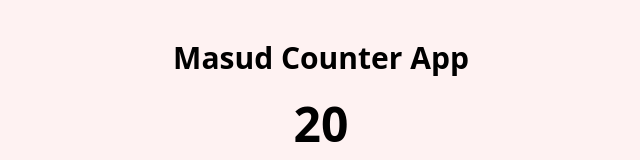
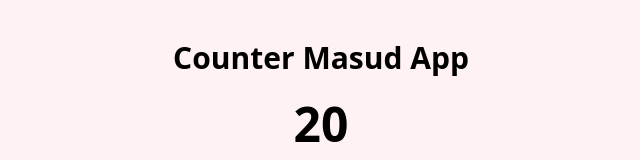
Before and after one commit to MesudQuluzade/reactders, a React (Vite) app: page / in a window 1280 px wide. Shown: the top 160 px of the page, without its empty margins (319-959 px from the left). Built offline with nearby package versions, Linux system fonts and the light colour scheme.

Commit message:
CounterApP

```diff
--- a/src/components/Counter.jsx
+++ b/src/components/Counter.jsx
@@ -10,7 +10,7 @@
   return (
     <div className="flex flex-col items-center justify-center">
       <div className="flex items-center justify-center gap-4 mb-6">
-        <h1 className="text-3xl font-semibold"> Masud Counter App</h1>
+        <h1 className="text-3xl font-semibold"> Counter Masud App</h1>
       </div>
 
       <div className="text-5xl font-bold mb-10">{counter}</div>
```
